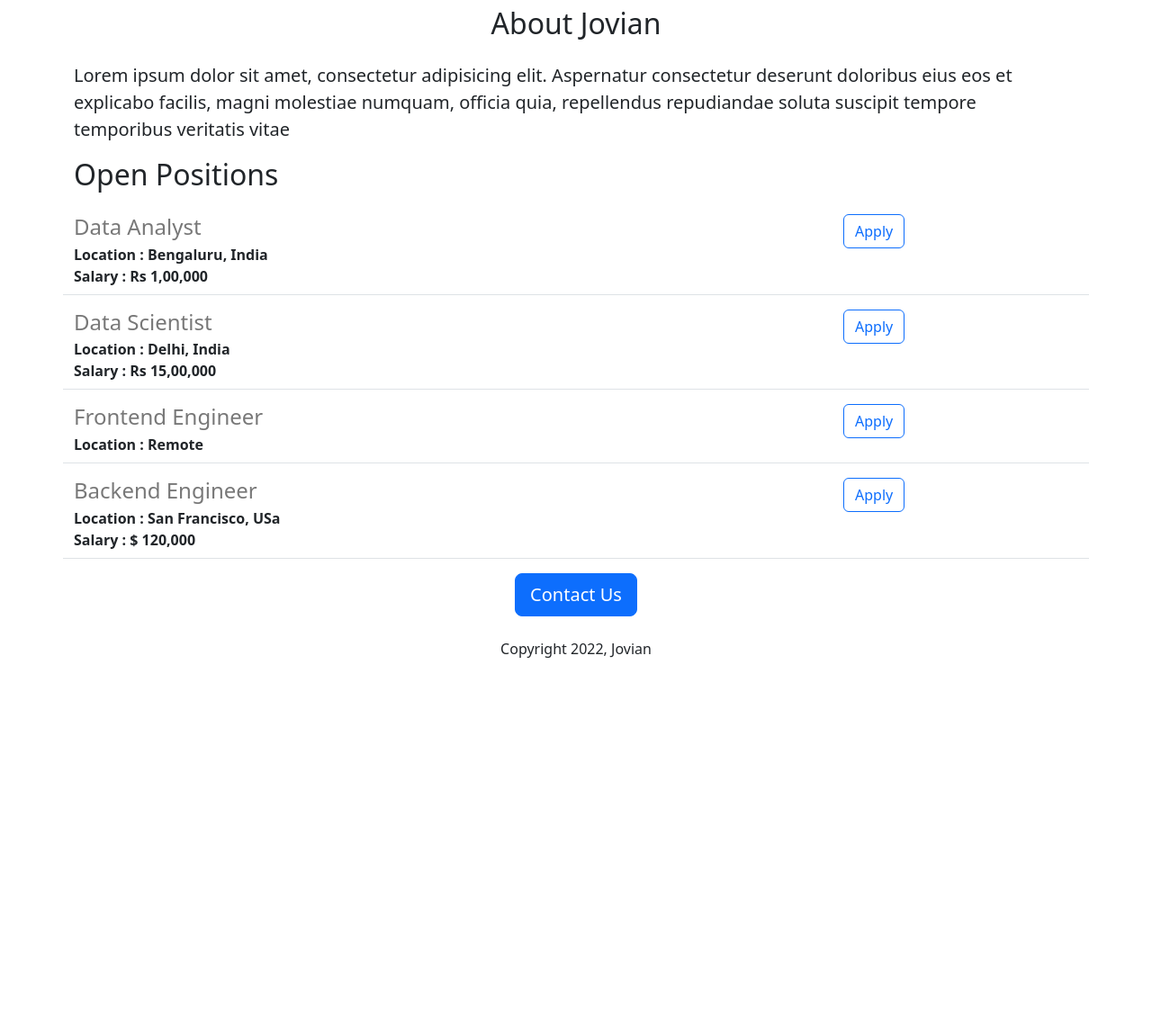
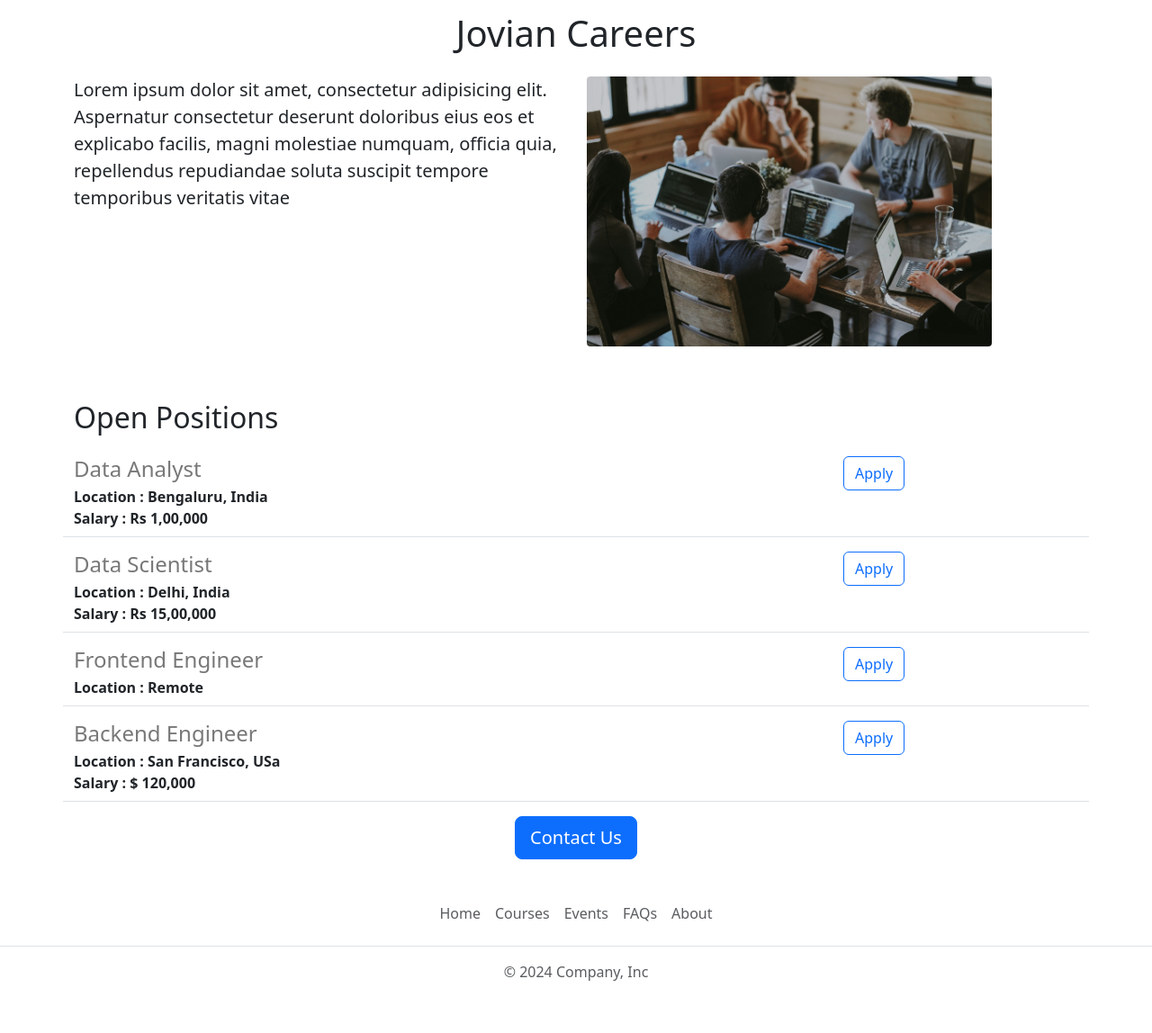
Before and after one commit to ReetamBG/Jovian-Careers-Website-v2, a Flask app: page / in a window 1280 px wide. Shown: the part 441-1589 px from the top of the page at 90% size. Before the commit the page ends 1172 px from the top, so only its background shows below. Run offline with Flask 3, Linux system fonts and the light colour scheme.

Commit message:
Functional and Aesthetic improvements

```diff
--- a/static/styles/style.css
+++ b/static/styles/style.css
@@ -2,6 +2,7 @@
   width: 100%;
   height: 360px;
   object-fit: cover;
+  margin-bottom: 16px;
 }
 
 h4{
--- /dev/null
+++ b/templates/footer.html
@@ -0,0 +1,11 @@
+<footer class="py-3 my-4">
+    <ul class="nav justify-content-center border-bottom pb-3 mb-3">
+      <!-- target='blank' attribute for links opens them in new tabs -->
+      <li class="nav-item"><a target='blank' href="https://jovian.ai" class="nav-link px-2 text-body-secondary">Home</a></li>
+      <li class="nav-item"><a target='blank' href="https://jovian.ai/learn" class="nav-link px-2 text-body-secondary">Courses</a></li>
+      <li class="nav-item"><a target='blank' href="https://jovian.ai/events" class="nav-link px-2 text-body-secondary">Events</a></li>
+      <li class="nav-item"><a href="#" class="nav-link px-2 text-body-secondary">FAQs</a></li>
+      <li class="nav-item"><a href="https://jovian.ai/about" class="nav-link px-2 text-body-secondary">About</a></li>
+    </ul>
+    <p class="text-center text-body-secondary">© 2024 Company, Inc</p>
+  </footer>
--- /dev/null
+++ b/templates/header.html
@@ -0,0 +1,34 @@
+<header class="p-3 mb-3 border-bottom shadow-sm fixed-top bg-white">
+    <div class="container">
+      <div class="d-flex flex-wrap align-items-center justify-content-center justify-content-lg-start">
+        <a href="/" class="d-flex align-items-center mb-2 mb-lg-0 link-body-emphasis text-decoration-none">
+          <svg class="bi me-2" width="40" height="32" role="img" aria-label="Bootstrap"><use xlink:href="#bootstrap"></use></svg>
+        </a>
+
+        <ul class="nav col-12 col-lg-auto me-lg-auto mb-2 justify-content-center mb-md-0">
+          <li><a href="#" class="nav-link px-2 link-secondary">Overview</a></li>
+          <li><a href="#" class="nav-link px-2 link-body-emphasis">Inventory</a></li>
+          <li><a href="#" class="nav-link px-2 link-body-emphasis">Customers</a></li>
+          <li><a href="#" class="nav-link px-2 link-body-emphasis">Products</a></li>
+        </ul>
+
+        <form class="col-12 col-lg-auto mb-3 mb-lg-0 me-lg-3" role="search">
+          <input type="search" class="form-control" placeholder="Search..." aria-label="Search">
+        </form>
+
+        <div class="dropdown text-end">
+          <a href="#" class="d-block link-body-emphasis text-decoration-none dropdown-toggle" data-bs-toggle="dropdown" aria-expanded="false">
+            <img src="https://github.com/mdo.png" alt="mdo" width="32" height="32" class="rounded-circle">
+          </a>
+          <ul class="dropdown-menu text-small">
+            <li><a class="dropdown-item" href="#">New project...</a></li>
+            <li><a class="dropdown-item" href="#">Settings</a></li>
+            <li><a class="dropdown-item" href="#">Profile</a></li>
+            <li><hr class="dropdown-divider"></li>
+            <li><a class="dropdown-item" href="#">Sign out</a></li>
+          </ul>
+        </div>
+      </div>
+    </div>
+  </header>
+  <div style='height:70px;'></div>
--- a/templates/home.html
+++ b/templates/home.html
@@ -17,17 +17,24 @@
     <link rel="stylesheet" href="../static/styles/style.css" />
   </head>
   <body>
+    {% include 'header.html' %}
+    <img class="img-fluid banner" src="/static/image.jpg" height="320" />
     <div class="container">
       <!-- Templating syntax -> jinja2 -->
       <h1 class="text-center mt-2 mb-4">{{company_name}} Careers</h1>
-      <img class="img-fluid banner" src="../static/image.jpg" height="320" />
-      <h2 class="text-center mt-2 mb-4">About Jovian</h2>
+      <div class='row' style='margin-bottom:60px;'>
+        <div class="col-md-6">
           <p class="lead">
             Lorem ipsum dolor sit amet, consectetur adipisicing elit. Aspernatur
             consectetur deserunt doloribus eius eos et explicabo facilis, magni
             molestiae numquam, officia quia, repellendus repudiandae soluta suscipit
             tempore temporibus veritatis vitae
           </p>
+        </div>
+        <div class="d-none d-md-block col-6">
+          <img src="/static/people.jpg" style='height:300px; border-radius:4px;' alt="">
+        </div>
+      </div>
       <h2 class="mt-2 mb-4">Open Positions</h2>
       <div>
         {% for i in jobs %}
@@ -35,10 +42,10 @@
         {% endfor %}
       </div>
       <div style="text-align: center">
-        <button class="btn btn-primary btn-lg">Contact Us</button>
-        <p class="mt-4">Copyright 2022, Jovian</p>
+        <a href='mailto:r33t4m@gmail.com?subject=Questions%20regarding%20job&body=Name%20%3A%0D%0AEmail%20%3A%0D%0AQuery%20%3A' class="btn btn-primary btn-lg">Contact Us</a>
       </div>
     </div>
+    {% include 'footer.html' %}
     <script
       src="https://cdn.jsdelivr.net/npm/bootstrap@5.3.3/dist/js/bootstrap.bundle.min.js"
       integrity="sha384-YvpcrYf0tY3lHB60NNkmXc5s9fDVZLESaAA55NDzOxhy9GkcIdslK1eN7N6jIeHz"
--- a/templates/jobs.html
+++ b/templates/jobs.html
@@ -11,6 +11,6 @@
   {% endif %}
 </div>
 <div class="col-3">
-  <button type='button' class='btn btn-outline-primary'>Apply</button>
+  <a href=" mailto:r33t4m@gmail.com?subject=Application%20for%20{{ jobs['title'] }}%20job&body=Name%20%3A%0D%0AEmail%20%3A%0D%0AResume%20%3A%0D%0ALinkedin%20%3A " type='button' class='btn btn-outline-primary'>Apply</a>
 </div>
 </div>
```
Also changed, not shown: static/people.jpg (added). Lines whose indentation alone changed are shown as unchanged.
